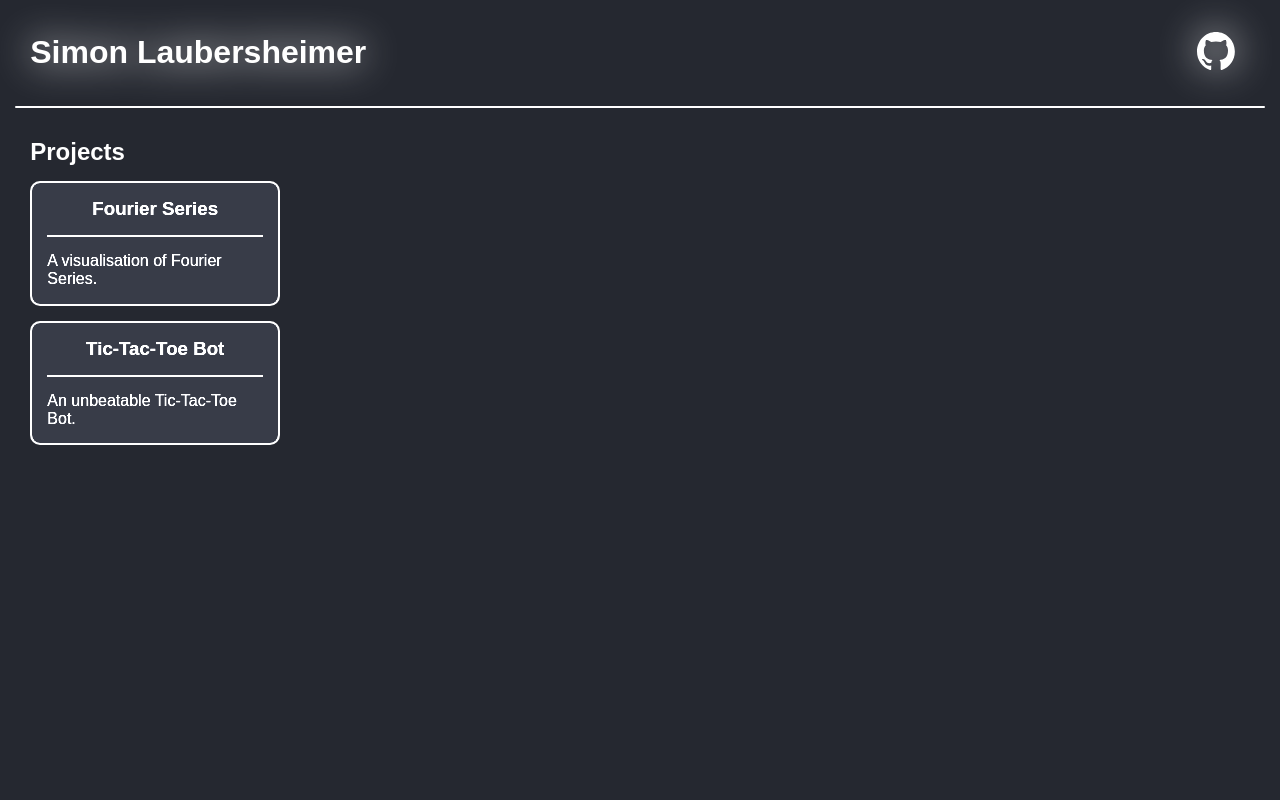
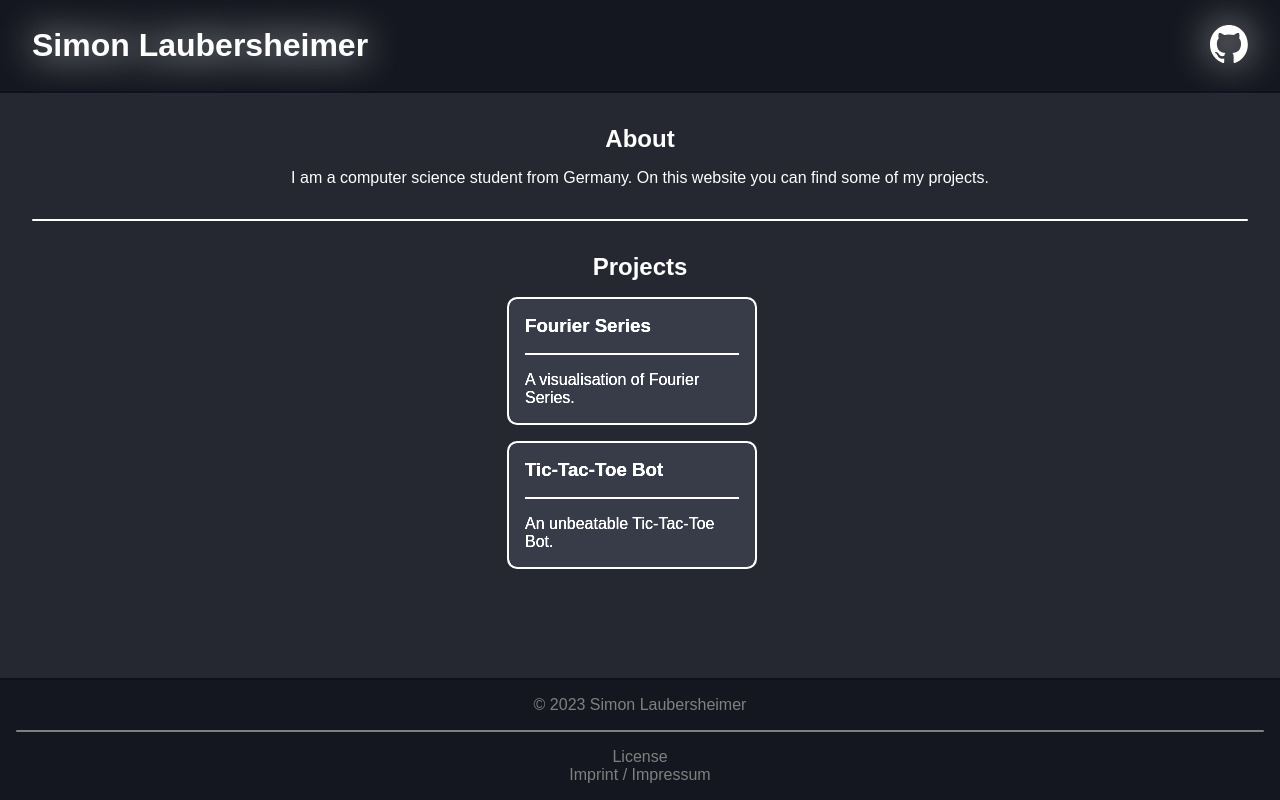
Before and after one commit to Simlaub/simlaub.github.io, a plain HTML site: page index.html in a window 1280 px wide. Drawn offline with Linux system fonts and the light colour scheme.

Commit message:
Added License and Imprint, changed layout/style

```diff
--- /dev/null
+++ b/css/footer.css
@@ -0,0 +1,17 @@
+.Footer {
+    margin-top: auto;
+
+    background-color: var(--footerColor);
+    color: grey;
+
+    padding: var(--padding);
+
+    display: flex;
+    flex-direction: column;
+    align-items: center;
+    justify-content: center;
+
+    --separatorColor: grey;
+
+    border-top: 2px solid var(--separatorColorDark);
+}
--- a/css/header.css
+++ b/css/header.css
@@ -1,10 +1,21 @@
 .Header {
+    background-color: var(--headerColor);
+    color: var(--textColor);
+
     padding: var(--padding);
+    padding-left: calc(2 * var(--padding));
 
-    height: 2.0cm;
+    height: auto;
 
     display: flex;
     align-items: center;
+
+    border-bottom: 2px solid var(--separatorColorDark);
+}
+
+.Logo {
+    padding-top: 0.7rem;
+    padding-bottom: 0.7rem;
 }
 
 .HeaderIconTray {
@@ -17,5 +28,6 @@
     width: 1cm;
     height: 1cm;
 
-    margin: var(--padding);
+    margin-left: var(--padding);
+    margin-right: var(--padding);
 }
--- a/css/link.css
+++ b/css/link.css
@@ -1,17 +1,17 @@
 a:link {
-    color: var(--textColor);
+    color: inherit;
     text-decoration: none;
 }
 
 a:visited {
-    color: var(--textColor);
+    color: inherit;
 }
 
 a:hover {
-    color: var(--textColor);
+    color: inherit;
     filter: brightness(90%);
 }
 
 a:active {
-    color: var(--textColor);
+    color: inherit;
 }
--- a/css/projectList.css
+++ b/css/projectList.css
@@ -2,6 +2,8 @@
     display: grid;
     grid-template-columns: auto;
     gap: var(--padding);
+
+
 }
 
 .ProjectListItem {
@@ -12,8 +14,8 @@
 
     display: flex;
     flex-direction: column;
-    justify-content: center;
-    align-items: center;
+    justify-content: top;
+    align-items: left;
 
     background-color: var(--backroundColor);
     filter: brightness(150%);
@@ -25,3 +27,7 @@
 .ProjectDescription {
     color: var(--separatorColor);
 }
+
+.ProjectPreview {
+
+}
--- a/css/style.css
+++ b/css/style.css
@@ -10,15 +10,22 @@
 :root {
     --textColor: white;
     --separatorColor: white;
+    --separatorColorDark: #10101C;
     --backroundColor: #252830;
 
+    --headerColor: #14171F;
+    --footerColor: var(--headerColor);
+    --sidebarColor: var(--headerColor);
+
     --separatorThickness: 2.5px;
-    --padding: 0.4cm;
+    --padding: 1.0rem;
 }
 
 body {
+    background-color: var(--backroundColor);
+
     margin: 0;
-    padding: var(--padding);
+    padding: 0;
 
     position: absolute;
     width: 100%;
@@ -27,22 +34,48 @@ body {
     display: flex;
     flex-direction: column;
 
-    background-color: var(--backroundColor);
-    color: var(--textColor);
     font-family: Arial, Helvetica, sans-serif;
 
 }
 
-.Glow {
+.glow {
     filter: drop-shadow(0 0 1.2rem var(--textColor));
 }
 
-.MainContent {
+.grow {
+    transition: all .2s ease-in-out;
+}
+
+.grow:hover {
+    transform: scale(1.05);
+}
+
+.padded {
     padding: var(--padding);
+}
+
+.margined {
+    margin: var(--padding);
+}
+
+.FlexColumn {
+    color: var(--textColor);
+
+    gap: var(--padding);
 
     display: flex;
     flex-direction: column;
     justify-content: center;
+    align-items: center;
+}
+
+.FlexRow {
+    color: var(--textColor);
 
     gap: var(--padding);
+
+    display: flex;
+    flex-direction: row;
+    justify-content: left;
+    align-items: center;
 }
--- a/index.html
+++ b/index.html
@@ -10,26 +10,35 @@
     <link rel="stylesheet" href="css/link.css">
     <link rel="stylesheet" href="css/separator.css">
     <link rel="stylesheet" href="css/header.css">
+    <link rel="stylesheet" href="css/footer.css">
     <link rel="stylesheet" href="css/projectList.css">
 </head>
 <body>
     <header class="Header">
-        <a href=""><h1 class="Glow">Simon Laubersheimer</h1></a>
+        <a href="index.html"><h1 class="Logo glow">Simon Laubersheimer</h1></a>
 
         <div class="HeaderIconTray">
-            <a href="https://www.github.com/Simlaub/"><img class="HeaderIcon Glow" src = "assets/github-mark-white.svg" alt="GitHub"></a>
+            <a href="https://www.github.com/Simlaub/"><img class="HeaderIcon glow grow" src="assets/github-mark-white.svg" alt="GitHub"></a>
         </div>
 
     </header>
 
+    <div class="FlexColumn padded margined">
+        <h2>About</h2>
+
+        <p>
+            I am a computer science student from Germany. On this website you can find some of my projects.
+        </p>
+
         <hr class="rounded">
 
-    <div class="MainContent">
         <h2>Projects</h2>
+
+        <div class="FlexRow">
 
             <ul class="ProjectList">
 
-            <li class="ProjectListItem">
+                <li class="ProjectListItem grow">
                     <a href="FourierSeries"><h3>Fourier Series</h3></a>
 
                     <hr class="rounded">
@@ -39,7 +48,7 @@
                     </p>
                 </li>
 
-            <li class="ProjectListItem">
+                <li class="ProjectListItem grow">
                     <a href="Tic-Tac-Toe-Bot"><h3>Tic-Tac-Toe Bot</h3></a>
 
                     <hr class="rounded">
@@ -48,9 +57,20 @@
                         An unbeatable Tic-Tac-Toe Bot.
                     </p>
                 </li>
-
             </ul>
 
+            <div class="ProjectPreview">
             </div>
+
+        </div>
+
+    </div>
+
+    <footer class="Footer">
+        <a href="LICENSE.txt">© 2023 Simon Laubersheimer</a>
+        <hr class="rounded">
+        <a href="LICENSE.txt">License</a>
+        <a href="imprint.html">Imprint / Impressum</a>
+    </footer>
 </body>
 </html>
```
Also changed, not shown: imprint.html (added, +54 -0 lines), LICENSE.txt (added), assets/previewImages/FourierSeriesPreview.png (added). Lines whose indentation alone changed are shown as unchanged.
